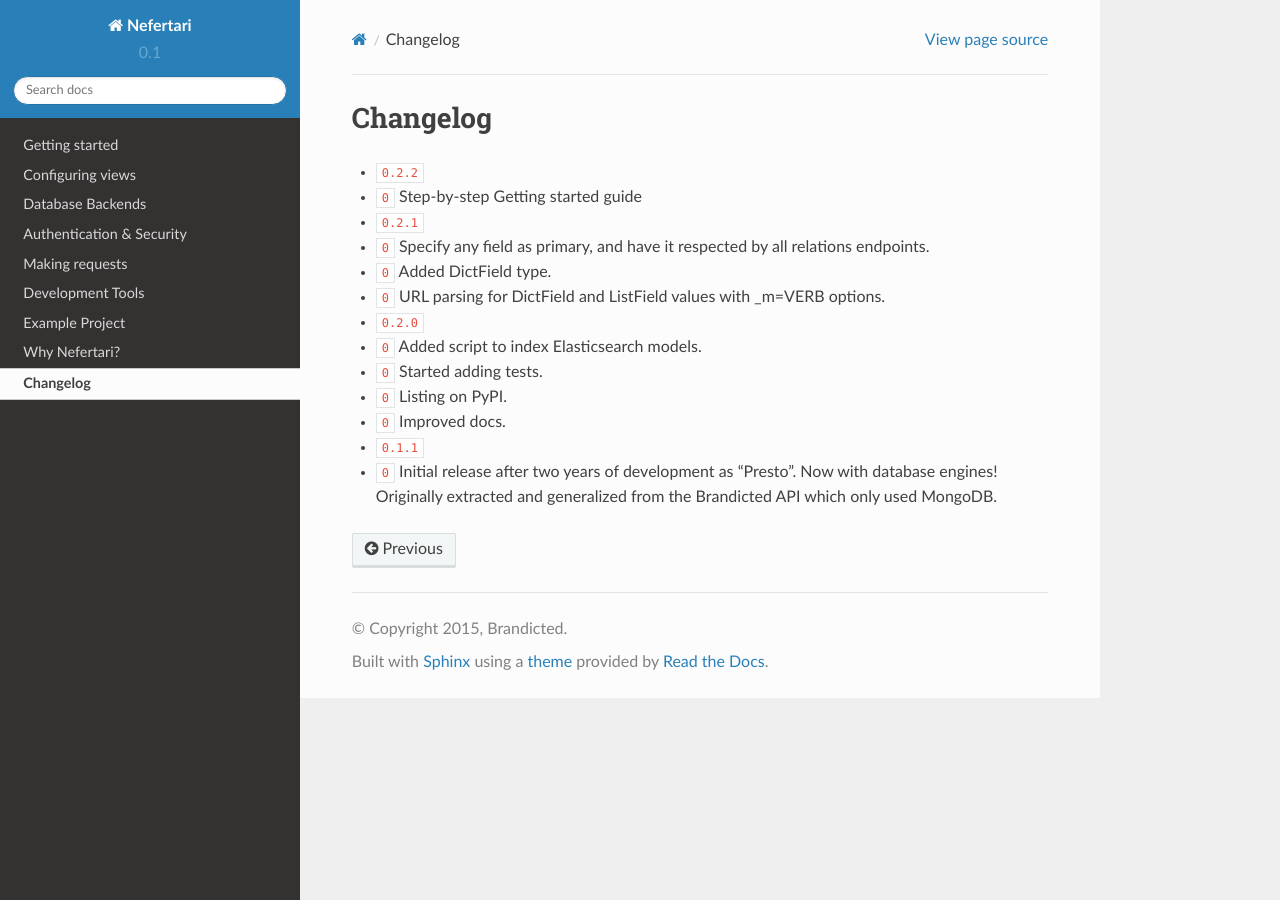
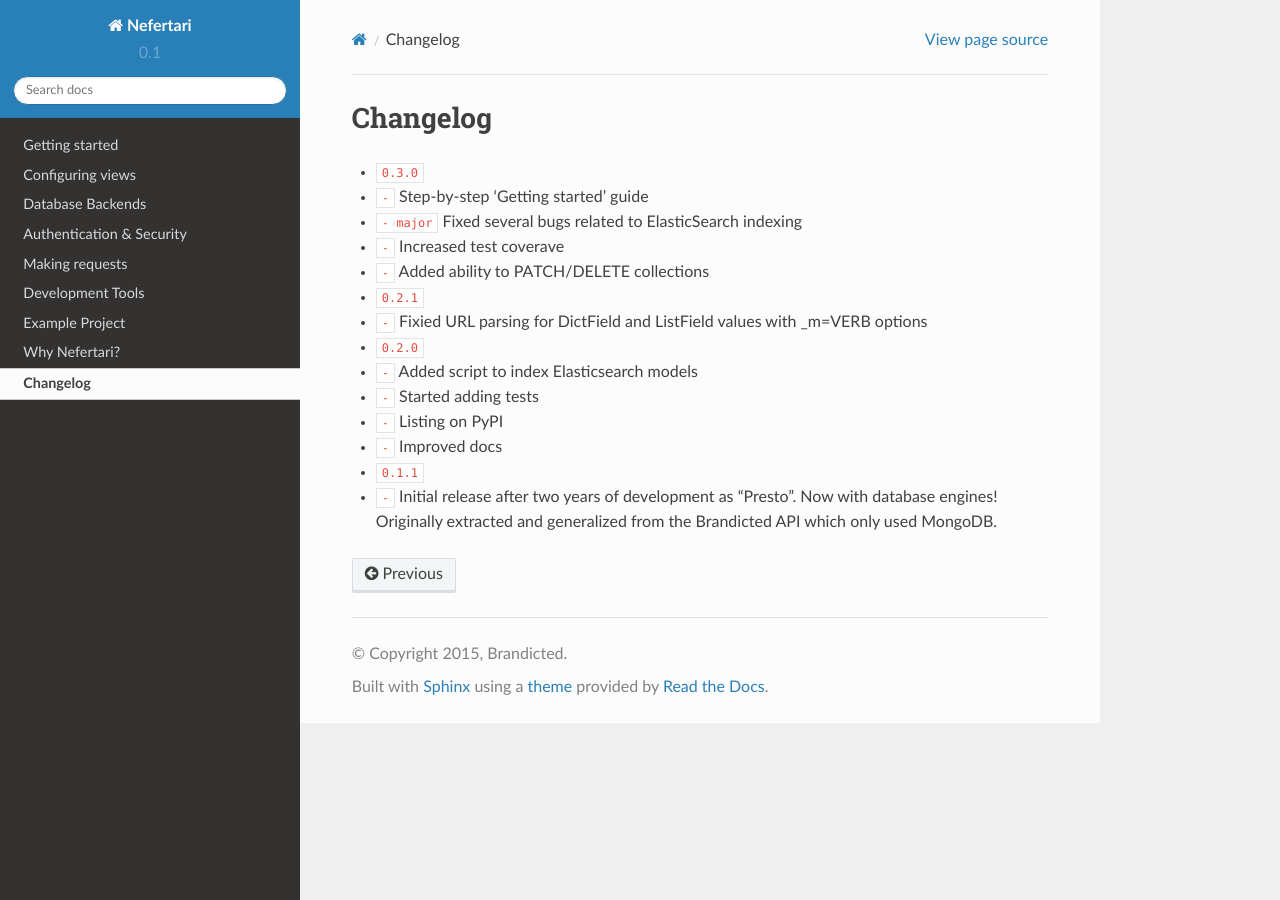
Before and after one commit to ramses-tech/nefertari, a Sphinx documentation site: the page built from docs/source/changelog.rst, in a window 1280 px wide. Built offline with Sphinx 7.4.7 and the Read the Docs theme 2.0.0, drawn with Linux system fonts in a browser that asks for light colours; cross-references to code outside the pages are shown as plain code.

```diff
--- a/docs/source/changelog.rst
+++ b/docs/source/changelog.rst
@@ -1,19 +1,20 @@
 Changelog
 =========
 
-* :release:`0.2.2 <2015-05-15>`
-* :support:`0` Step-by-step Getting started guide
+* :release:`0.3.0 <2015-05-18>`
+* :support:`-` Step-by-step 'Getting started' guide
+* :bug:`- major` Fixed several bugs related to ElasticSearch indexing
+* :support:`-` Increased test coverave
+* :support:`-` Added ability to PATCH/DELETE collections
 
 * :release:`0.2.1 <2015-04-21>`
-* :support:`0` Specify any field as primary, and have it respected by all relations endpoints.
-* :feature:`0` Added DictField type.
-* :support:`0` URL parsing for DictField and ListField values with _m=VERB options.
+* :bug:`-` Fixied URL parsing for DictField and ListField values with _m=VERB options
 
 * :release:`0.2.0 <2015-04-07>`
-* :feature:`0` Added script to index Elasticsearch models.
-* :feature:`0` Started adding tests.
-* :support:`0` Listing on PyPI.
-* :support:`0` Improved docs.
+* :feature:`-` Added script to index Elasticsearch models
+* :feature:`-` Started adding tests
+* :support:`-` Listing on PyPI
+* :support:`-` Improved docs
 
 * :release:`0.1.1 <2015-04-01>`
-* :support:`0` Initial release after two years of development as "Presto". Now with database engines! Originally extracted and generalized from the Brandicted API which only used MongoDB.
+* :support:`-` Initial release after two years of development as "Presto". Now with database engines! Originally extracted and generalized from the Brandicted API which only used MongoDB.
--- a/docs/source/getting_started.rst
+++ b/docs/source/getting_started.rst
@@ -1,7 +1,7 @@
 Getting started
 ===============
 
-**1. Create a Pyramid "starter" project** in a virtualenv directory (see the `pyramid documentation <http://docs.pylonsproject.org/docs/pyramid/en/latest/narr/project.html>`_)
+**1. Create a Pyramid "starter" project** in a virtualenv directory (see the `pyramid documentation <http://docs.pylonsproject.org/docs/pyramid/en/latest/narr/project.html>`_ if you've never done that before)
 
 .. code-block:: shell
 
```
Also changed, not shown: CONTRIBUTING.md (+1 -5 lines), docs/source/index.rst (+2 -8 lines).
